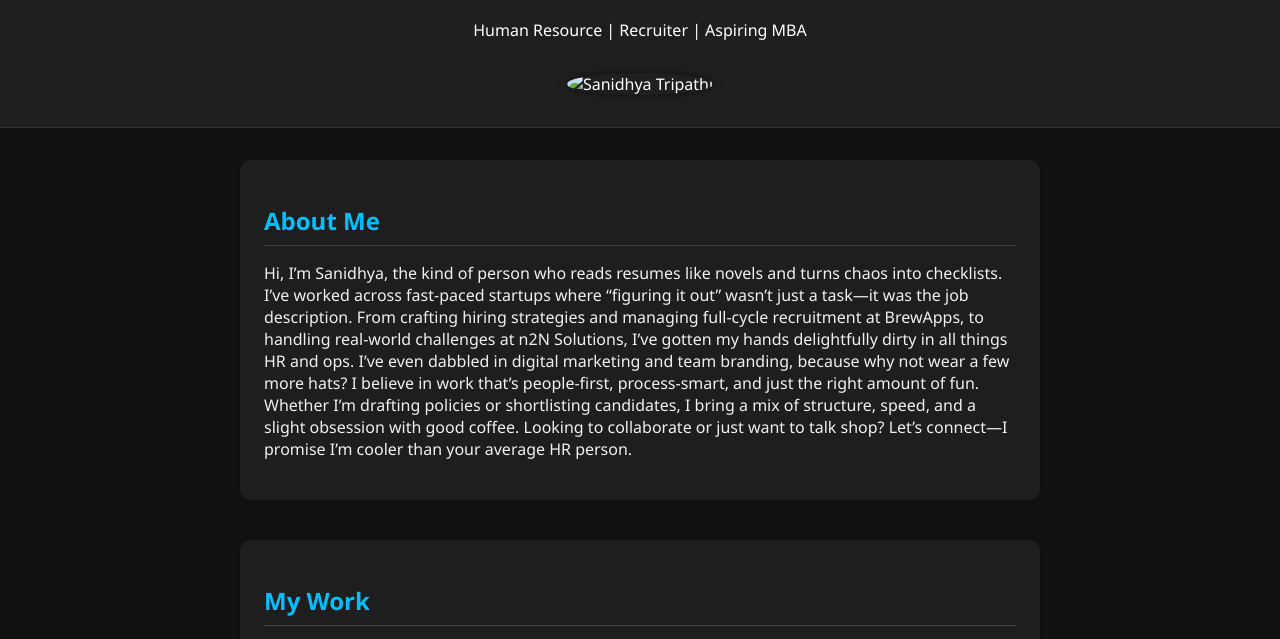
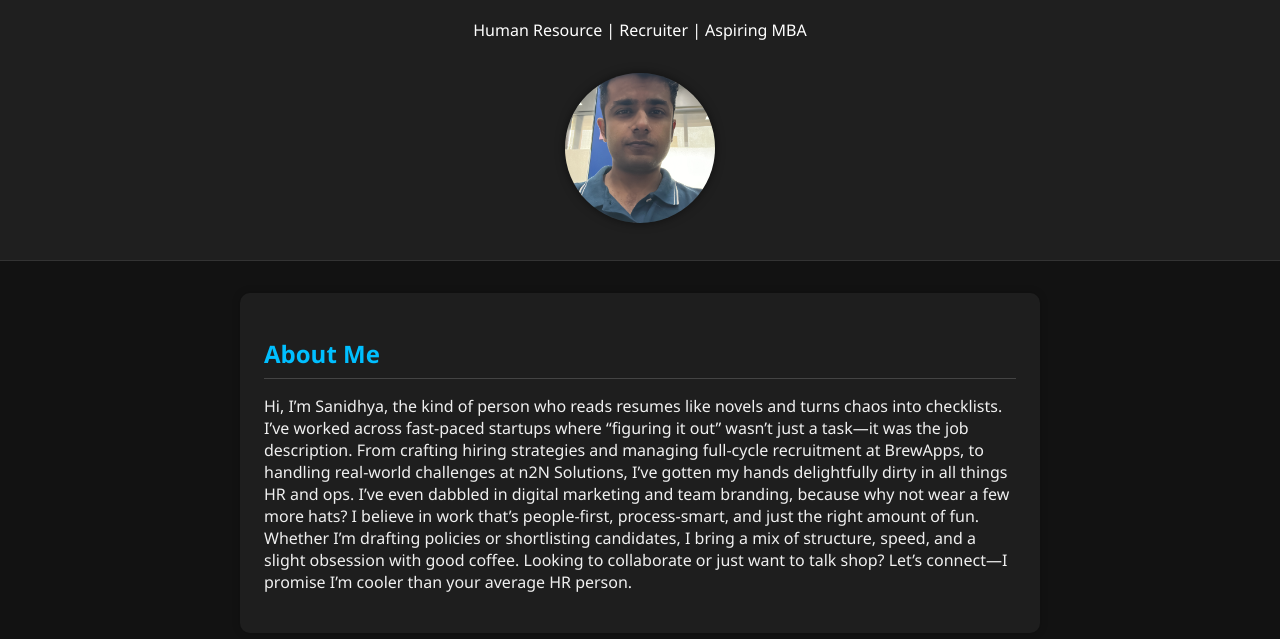
Before and after one commit to Sanidhya189/sanidhya-portfolio, a plain HTML site: page index.html in a window 1280 px wide. Shown: the part 99-738 px from the top of the page. Drawn offline with Linux system fonts and the light colour scheme.

Commit message:
index.html

```diff
--- a/index.html
+++ b/index.html
@@ -73,7 +73,7 @@
   <header>
     <h1>Sanidhya Tripathi</h1>
     <p>Human Resource | Recruiter | Aspiring MBA</p>
-    <img src="images/sanidhya.jpg" alt="Sanidhya Tripathi">
+    <img src="sanidhya.jpg" alt="Sanidhya Tripathi">
   </header>
 
   <main>
```
